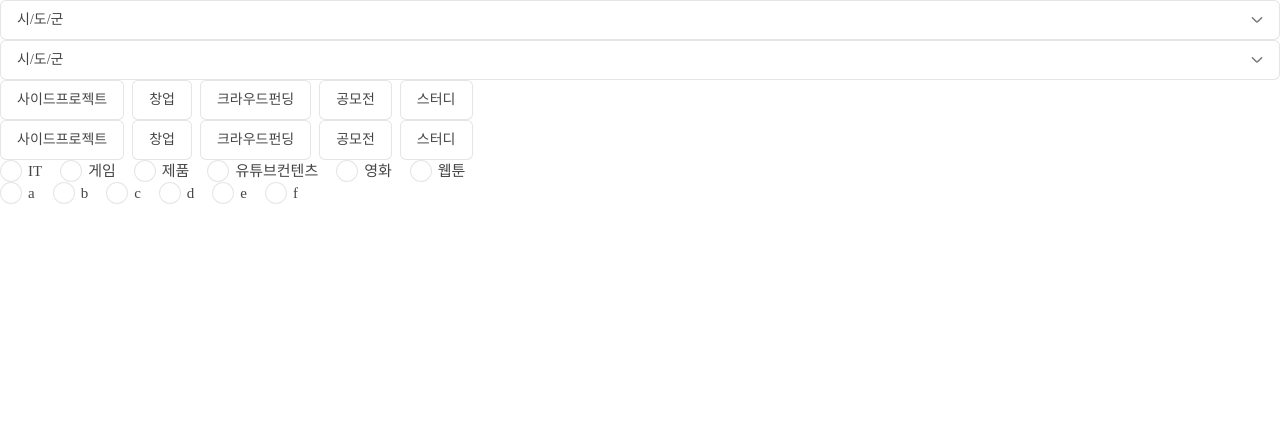
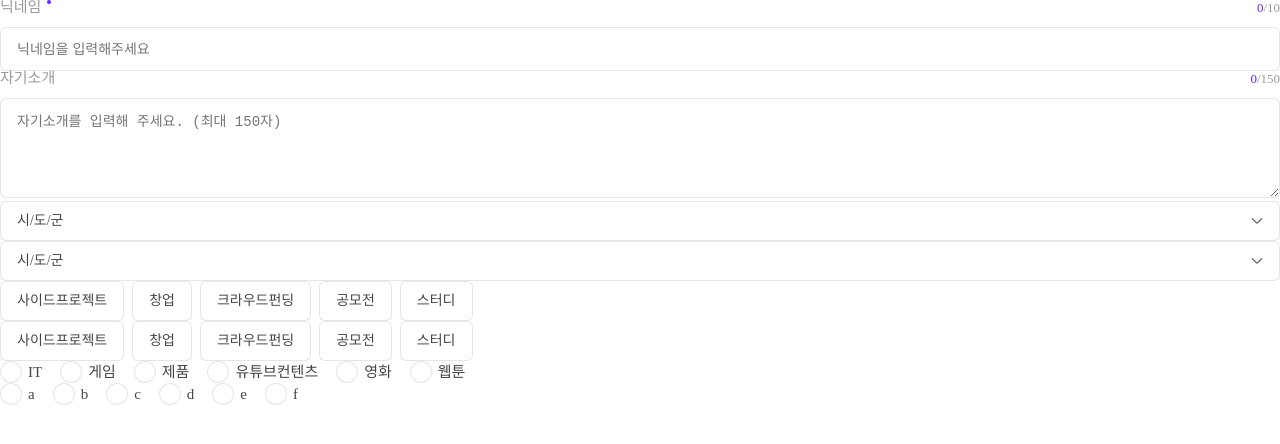
Before and after one commit to ConceptBe/conceptbe-design-system, a React (Vite) app: page / in a window 1280 px wide. Shown: the top 444 px of the page. Built offline with nearby package versions, Linux system fonts and the light colour scheme; a web font is replaced by a local one.

Commit message:
chore: 컴포넌트 테스트

```diff
--- a/src/App.tsx
+++ b/src/App.tsx
@@ -1,8 +1,12 @@
 import { useEffect } from 'react';
 
-import { CheckboxContainer, RadioContainer, useCheckbox, useRadio } from '.';
+import Child from './Child';
+import CheckboxContainer from './components/CheckboxContainer/CheckboxContainer';
 import Dropdown from './components/Dropdown/Dropdown';
+import RadioContainer from './components/RadioContainer/RadioContainer';
+import useCheckbox from './hooks/useCheckbox';
 import useDropdown from './hooks/useDropdown';
+import useRadio from './hooks/useRadio';
 
 interface FilterOption {
   id: number;
@@ -86,6 +90,7 @@ const App = () => {
 
   return (
     <>
+      <Child />
       <Dropdown
         selectedValue={dropdownValue.see}
         initialValue="시/도/군"
--- /dev/null
+++ b/src/Child.tsx
@@ -0,0 +1,57 @@
+import Field from './components/Field/Field';
+import useField from './hooks/useField';
+
+interface FormValueType {
+  nickName: string;
+  intro: string;
+}
+
+const Child = () => {
+  const { fieldValue, fieldErrorValue, onChangeField } =
+    useField<FormValueType>({
+      nickName: '',
+      intro: '',
+    });
+
+  const validateInput = () => {
+    return [
+      {
+        regexp: /[~!@#$%";'^,&*()_+|</>=>`?:{[\]}]/g,
+        name: 'intro',
+        errorMessage: '사용 불가한 소개입니다.',
+      },
+    ];
+  };
+
+  return (
+    <>
+      <Field
+        label="닉네임"
+        value={fieldValue.nickName}
+        maxLength={10}
+        isRequired
+      >
+        <Field.Input
+          name="nickName"
+          onChange={onChangeField}
+          onValidate={validateInput}
+          placeholder="닉네임을 입력해주세요"
+          errorMessage={fieldErrorValue.nickName}
+          successMessage="사용 가능한 닉네임입니다."
+        />
+      </Field>
+
+      <Field label="자기소개" value={fieldValue.intro} maxLength={150}>
+        <Field.Textarea
+          name="intro"
+          onChange={onChangeField}
+          onValidate={validateInput}
+          placeholder="자기소개를 입력해 주세요. (최대 150자)"
+          errorMessage={fieldErrorValue.intro}
+        />
+      </Field>
+    </>
+  );
+};
+
+export default Child;
```
